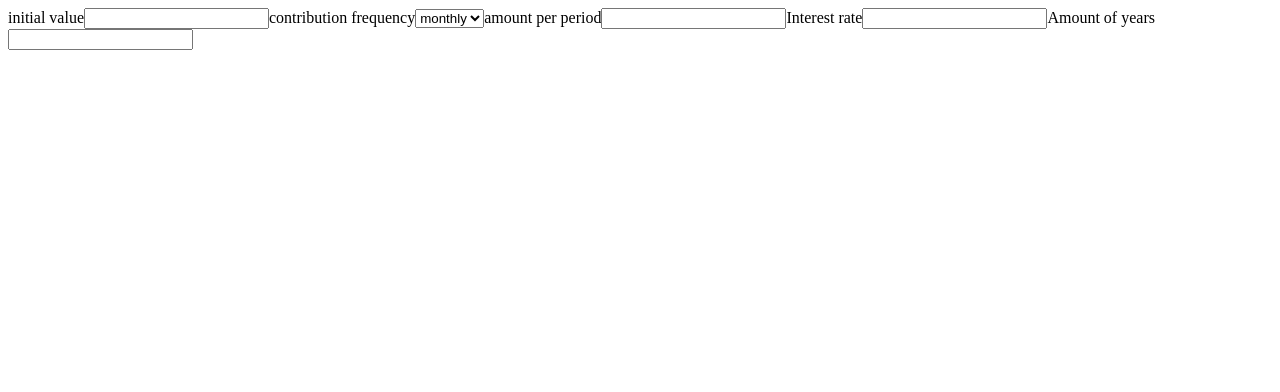
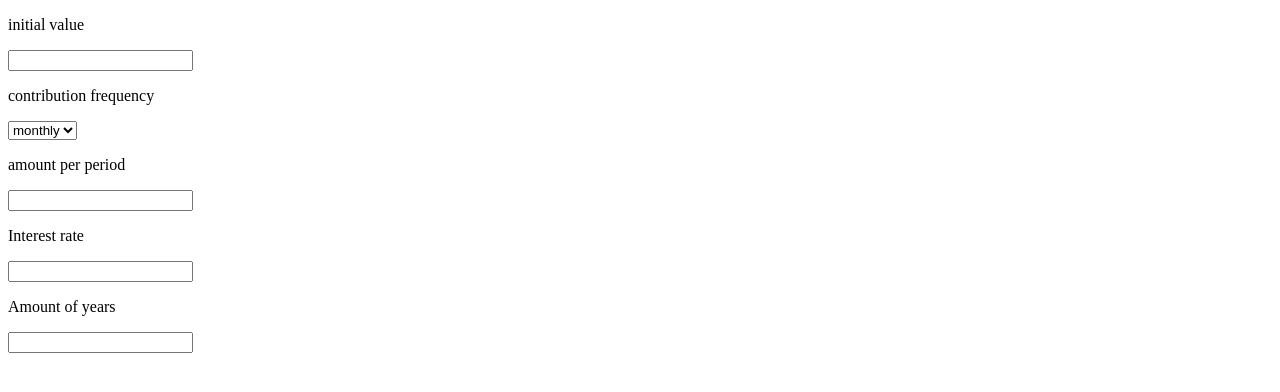
Before and after one commit to BrooksPoltl/Compound-interest-calc, a React (Create React App) app in the folder client/: page / in a window 1280 px wide. Shown: the top 392 px of the page. Built offline with nearby package versions, Linux system fonts and the light colour scheme.

Commit message:
more setup

```diff
--- a/client/src/App.js
+++ b/client/src/App.js
@@ -3,22 +3,25 @@ const compound = require('compound-interest')
 
 function App() {
   const [data,setData] = useState({})
+  const submitHandler = ()=>{
+
+  }
   return (
     <div >
       <form>
-        <label>initial value</label>
+        <p>initial value</p>
         <input/>
-        <label>contribution frequency</label>
+        <p>contribution frequency</p>
         <select>
           <option>monthly</option>
           <option>daily</option>
           <option>yearly</option>
         </select>
-        <label>amount per period</label>
+        <p>amount per period</p>
         <input/>
-        <label>Interest rate</label>
+        <p>Interest rate</p>
         <input/>
-        <label>Amount of years</label>
+        <p>Amount of years</p>
         <input/>
       </form>
     </div>
```
